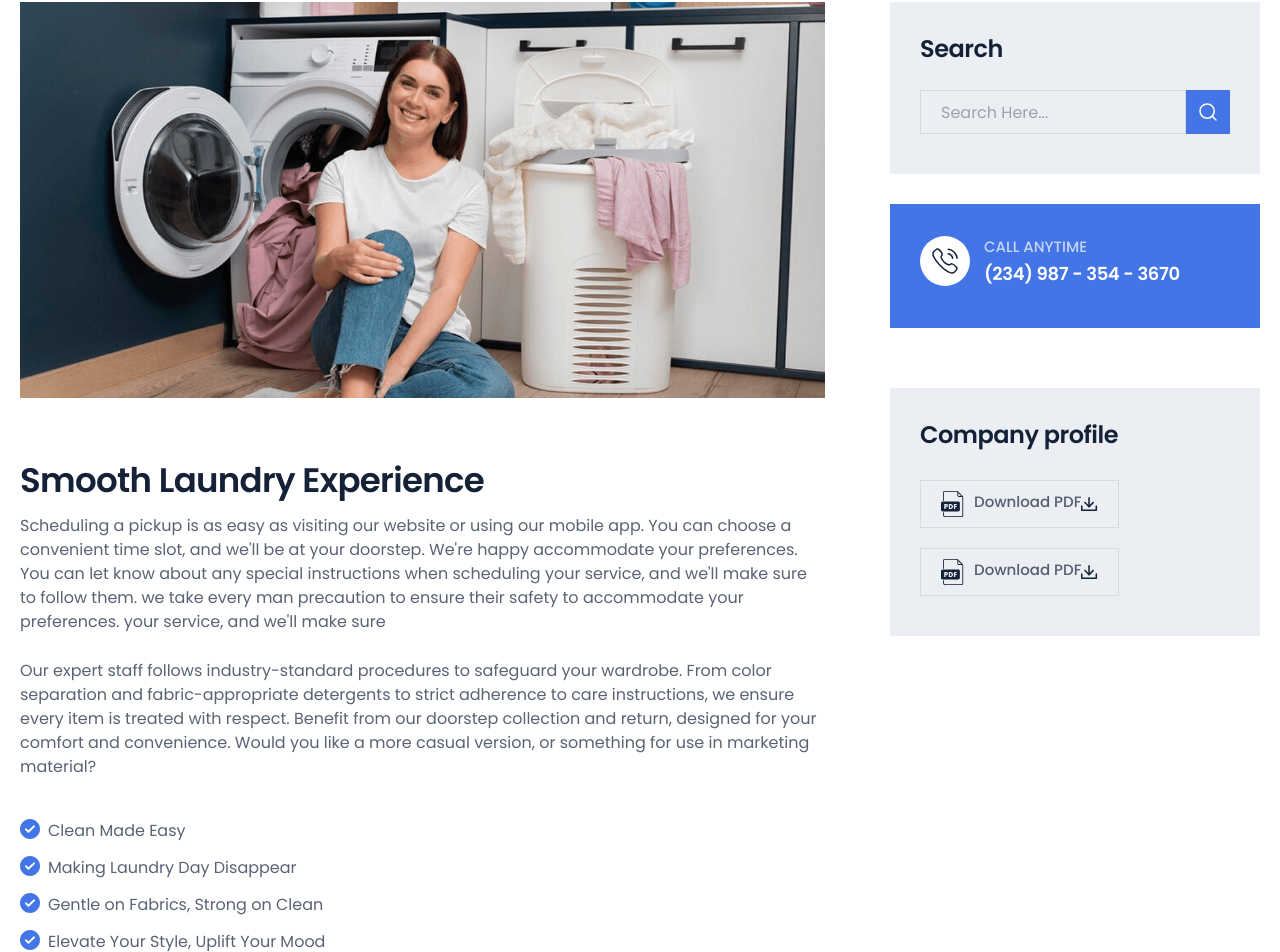
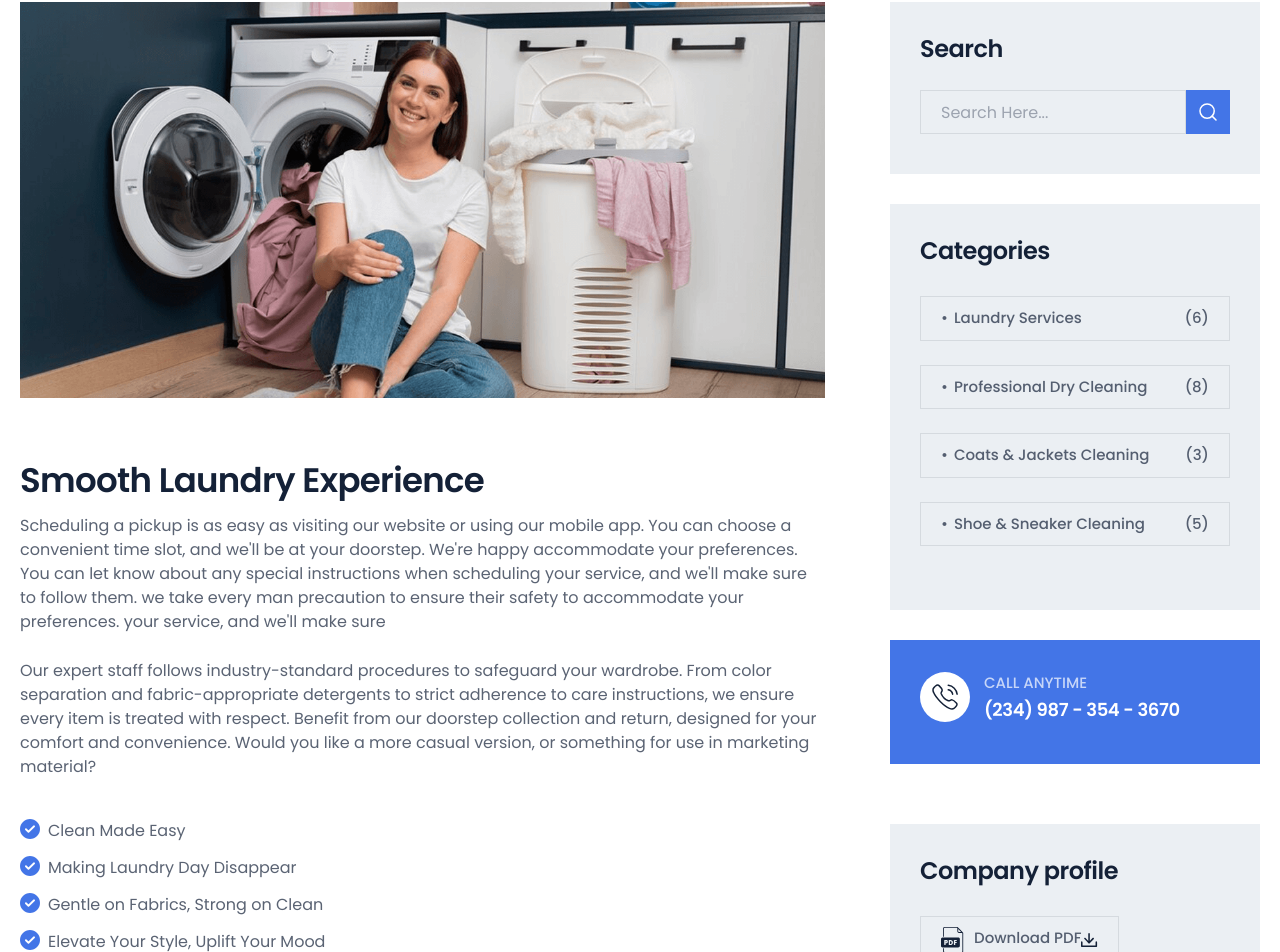
Before and after one commit to abdul-dulal/laundry, a Next.js app: page /Service-details in a window 1280 px wide. Shown: the part 771-1723 px from the top of the page. Built offline with nearby package versions, Linux system fonts and the light colour scheme.

Commit message:
category with Laundry added

```diff
--- a/src/app/Service-details/components/Details.js
+++ b/src/app/Service-details/components/Details.js
@@ -9,6 +9,7 @@ import sd2 from "@/public/img/service-details/service-details-02.png";
 import sd3 from "@/public/img/service-details/service-details-03.png";
 import RevealLefToRight from "@/components/ul/RevealLefToRight";
 import RevealRightToLeft from "@/components/ul/RevealRightToLeft";
+import LaundryCategory from "./LaundryCategory";
 
 const Details = () => {
   const handleSubmit = (e) => {
@@ -230,7 +231,7 @@ const Details = () => {
                   </div>
                 </div>
               </FadeUpAnimationProvider>
-              {/* <LaundryCategory /> */}
+              <LaundryCategory />
               <FadeUpAnimationProvider>
                 <div
                   className="bg-secondary mb-[30px] w-full max-w-[380px] xs:px-[30px] px-[15px] pt-[30px] pb-[40px]
```
